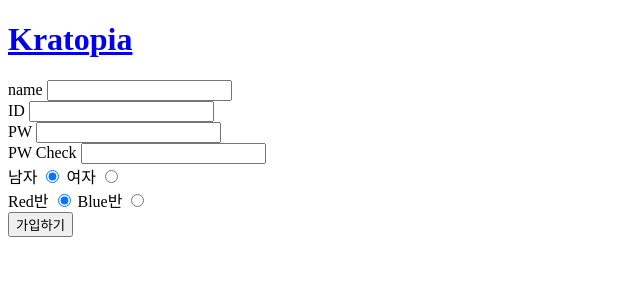
After one commit to cityzenKIM/jungle-first-project, a Flask app: page /signuppage in a window 1280 px wide. The commit adds this page. Shown: the top 300 px of the page, without its empty margins (0-640 px from the left). Run offline with Flask 2, Linux system fonts and the light colour scheme.

Commit message:
login, signup

```diff
--- a/app.py
+++ b/app.py
@@ -1,14 +1,28 @@
-from pymongo import MongoClient
-from flask import Flask, render_template, jsonify, Request
-
+from flask import Flask, render_template, jsonify, request, redirect
 app = Flask(__name__)
 
+from pymongo import MongoClient
 client = MongoClient('localhost', 27017)
-db = client.dblaundry
+dblaundry = client.dblaundry
+
+from datetime import datetime, timedelta
+import hashlib
+import jwt
+import uuid
+
+SECRET_KEY = 'jungle'
 
 @app.route('/')
 def listPage():
-    return render_template('index.html')
+    token_receive = request.cookies.get('mytoken')
+    try:
+        payload = jwt.decode(token_receive, SECRET_KEY, algorithms=['HS256'])
+        user_info = dblaundry.user.find_one({'id':payload['id']})
+        return render_template('index.html', user_name = user_info['name'], user_id = user_info['userID'])
+    except jwt.ExpiredSignatureError:
+        return redirect('loginpage')
+    except jwt.exceptions.DecodeError:
+        return redirect('loginpage')
 
 @app.route('/reservepage')
 def reservePage():
@@ -18,9 +32,51 @@ def reservePage():
 def loginPage():
     return render_template('login.html')
 
+@app.route('/login', methods=['POST'])
+def login():
+    id_receive = request.form['id_give']
+    pw_receive = request.form['pw_give']
+    pw_hash = hashlib.sha256(pw_receive.encode('utf-8')).hexdigest()
+    result = dblaundry.user.find_one({'id':id_receive, 'pw':pw_hash}, {'_id':False})
+
+    if result is not None:
+        payload = {
+            'id':id_receive,
+            'exp':datetime.utcnow() + timedelta(seconds=5)
+        }
+        print(payload)
+        token = jwt.encode(payload, SECRET_KEY, algorithm='HS256')
+        return jsonify({'result':'success', 'token':token})
+    else:
+        return jsonify({'result':'fail', 'msg':'아이디 또는 비밀번호가 일치하지 않습니다.'})
+
 @app.route('/signuppage')
 def signupPage():
     return render_template('signup.html')
 
+@app.route('/signup', methods=['POST'])
+def signup():
+    name_receive = request.form['name_give']
+    id_receive = request.form['id_give']
+    pw_receive = request.form['pw_give']
+    jgclass_receive = request.form['jungle_class_give']
+    gender_receive = request.form['gender_give']
+    if name_receive == '' or id_receive == '' or pw_receive == '':
+        return jsonify({'result':'success', 'msg':'None'})
+    if dblaundry.user.find_one({'name':name_receive}) is not None:
+        return jsonify({'result':'success', 'msg':'nameoverlap'})
+    else:
+        userID = str(uuid.uuid4())
+        pw_hash = hashlib.sha256(pw_receive.encode('utf-8')).hexdigest()
+        dblaundry.user.insert_one({
+            'name':name_receive,
+            'id':id_receive,
+            'pw':pw_hash,
+            'class':jgclass_receive,
+            'gender':gender_receive,
+            'userID':userID
+        })
+        return jsonify({'result':'success', 'msg':'signup'})
+
 if __name__ == '__main__':
     app.run('0.0.0.0', port=5000, debug=True)
--- /dev/null
+++ b/templates/signup.html
@@ -0,0 +1,97 @@
+<!DOCTYPE html>
+<html lang="ko">
+
+<head>
+    <meta charset="UTF-8">
+    <meta http-equiv="X-UA-Compatible" content="IE=edge">
+    <meta name="viewport" content="width=device-width, initial-scale=1.0">
+    <title>Kratopia</title>
+    <script src="https://code.jquery.com/jquery-3.6.1.min.js"
+        integrity="sha256-o88AwQnZB+VDvE9tvIXrMQaPlFFSUTR+nldQm1LuPXQ=" crossorigin="anonymous"></script>
+    <style></style>
+    <script>
+        const regexNAME = new RegExp('[a-zA-Z가-힣0-9-_]', 'g')
+        const regexID = new RegExp('[a-zA-Z0-9]', 'g')
+        const regexPW = new RegExp('[a-zA-Z0-9!@#$%^&*]', 'g')
+        function signUp() {
+            name = $('#user_name').val()
+            id = $('#user_id').val()
+            pw = $('#user_pw').val()
+            pwck = $('#user_pwck').val()
+            gender = $('input[name=gender]').val()
+            jungle_class = $('input[name=class]').val()
+            if (regexNAME.test(name) == false) {
+                alert('이름은 영문, 한글, -, _ 만 가능합니다.')
+            } else if (regexID.test(id) == false) {
+                alert('아이디는 영문, 숫자만 가능합니다.')
+            } else if (regexPW.test(pw) == false) {
+                alert('비밀번호는 영문, 숫자, 특수문자만 가능합니다.')
+            } else {
+                if (pw == pwck) {
+                    $.ajax({
+                        type: 'POST',
+                        data: { name_give: name, id_give: id, pw_give: pw, gender_give: gender, jungle_class_give: jungle_class },
+                        url: '/signup',
+                        success: function (res) {
+                            if (res['result'] == 'success') {
+                                if (res['msg'] == 'nameoverlap') {
+                                    alert('이름이 중복됩니다.')
+                                    $('#user_name').val('').focus()
+                                } else if (res['msg'] == 'None') {
+                                    alert('모두 입력해주세요')
+                                } else {
+                                    alert('가입완료')
+                                    window.location.href='/loginpage'
+                                }
+                            } else {
+                                alert('서버오류')
+                            }
+                        }
+                    })
+                } else {
+                    alert('비밀번호가 다릅니다.')
+                    $('#user_pwck').val('').focus()
+                }
+            }
+        }
+    </script>
+</head>
+
+<body>
+    <a href="/">
+        <h1>Kratopia</h1>
+    </a>
+    <div>
+        <label for="user_name">name</label>
+        <input id="user_name" type="text" autocomplete="off" required>
+    </div>
+    <div>
+        <label for="user_id">ID</label>
+        <input id="user_id" type="text" autocomplete="off">
+    </div>
+    <div>
+        <label for="user_pw">PW</label>
+        <input id="user_pw" type="password">
+    </div>
+    <div>
+        <label for="user_pwck">PW Check</label>
+        <input id="user_pwck" type="password">
+    </div>
+    <div>
+        <label for="man">남자</label>
+        <input id="man" name="gender" type="radio" checked value="male">
+        <label for="woman">여자</label>
+        <input id="woman" name="gender" type="radio" value="female">
+    </div>
+    <div>
+        <label for="red">Red반</label>
+        <input id="red" name="class" type="radio" checked value="red">
+        <label for="blue">Blue반</label>
+        <input id="blue" name="class" type="radio" value="blue">
+    </div>
+    <div>
+        <button onclick="signUp()">가입하기</button>
+    </div>
+</body>
+
+</html>
```
Also changed, not shown: templates/index.html (+8 -0 lines), templates/login.html (added, +57 -0 lines).
